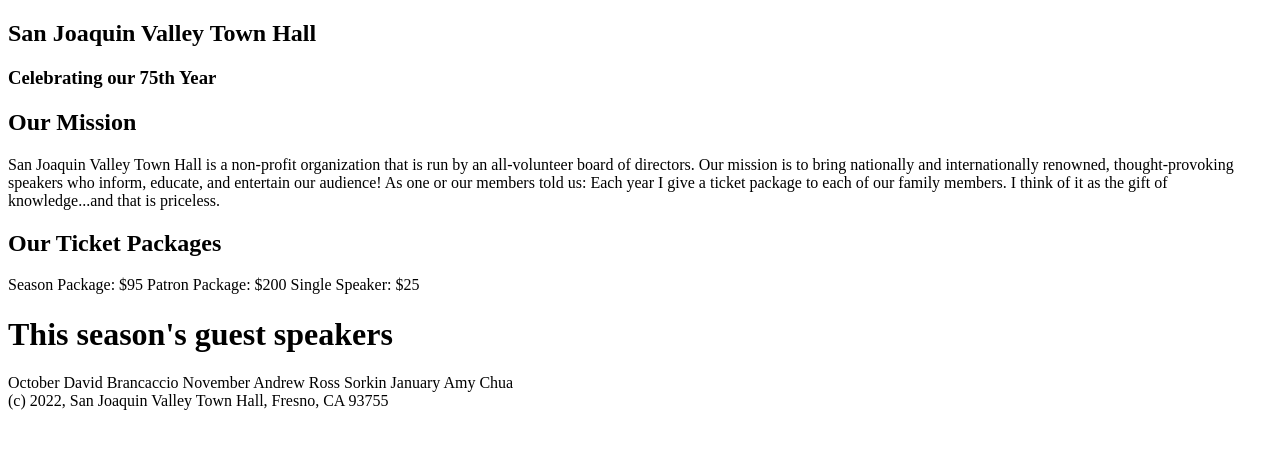
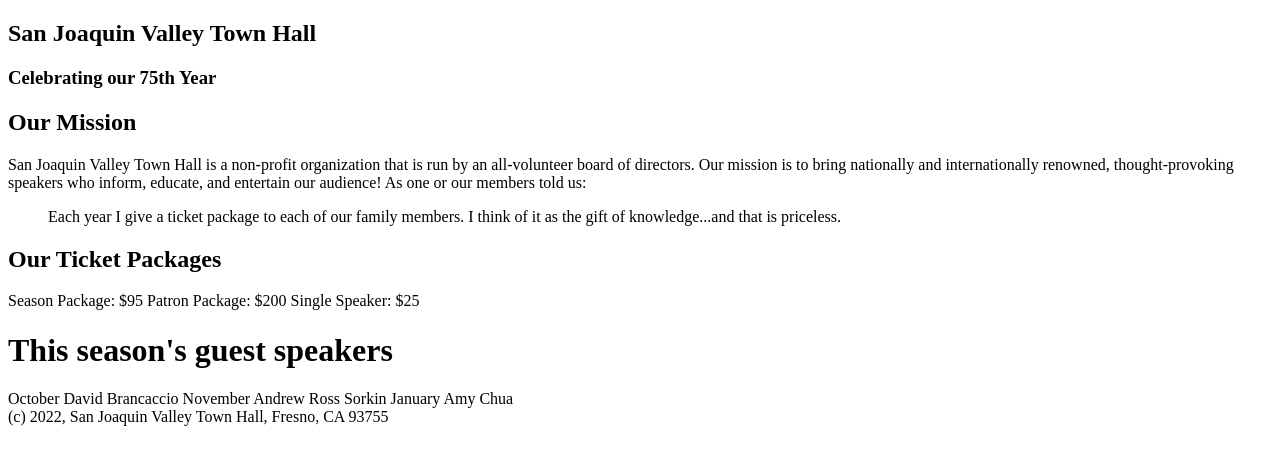
Before and after one commit to jdj25/A07, a plain HTML site: page c3_index.html in a window 1280 px wide. Drawn offline with Linux system fonts and the light colour scheme.

Commit message:
Our Mission paragraph and blockquote

```diff
--- a/c3_index.html
+++ b/c3_index.html
@@ -18,9 +18,9 @@
 	<main>
 		<h2>Our Mission</h2>
 
-		San Joaquin Valley Town Hall is a non-profit organization that is run by an all-volunteer board of directors. Our mission is to bring nationally and internationally renowned, thought-provoking speakers who inform, educate, and entertain our audience! As one or our members told us:
+		<p>San Joaquin Valley Town Hall is a non-profit organization that is run by an all-volunteer board of directors. Our mission is to bring nationally and internationally renowned, thought-provoking speakers who inform, educate, and entertain our audience! As one or our members told us:</p>
 
-		Each year I give a ticket package to each of our family members. I think of it as the gift of knowledge...and that is priceless.
+		<blockquote>Each year I give a ticket package to each of our family members. I think of it as the gift of knowledge...and that is priceless.</blockquote>
 
 
 		<h2>Our Ticket Packages</h2>
```
